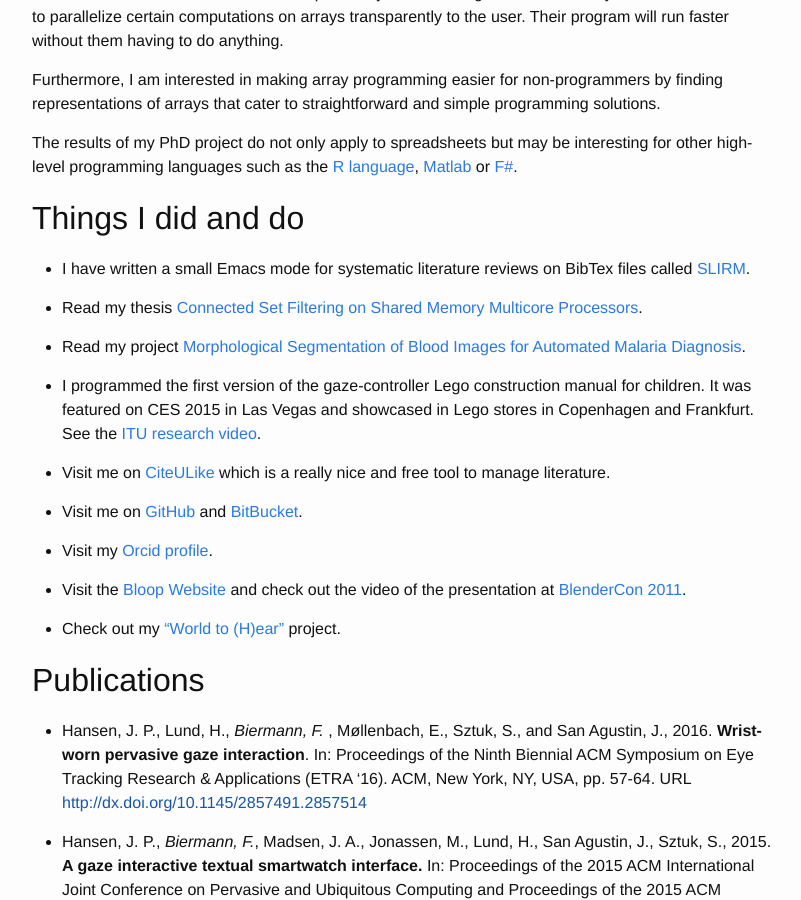
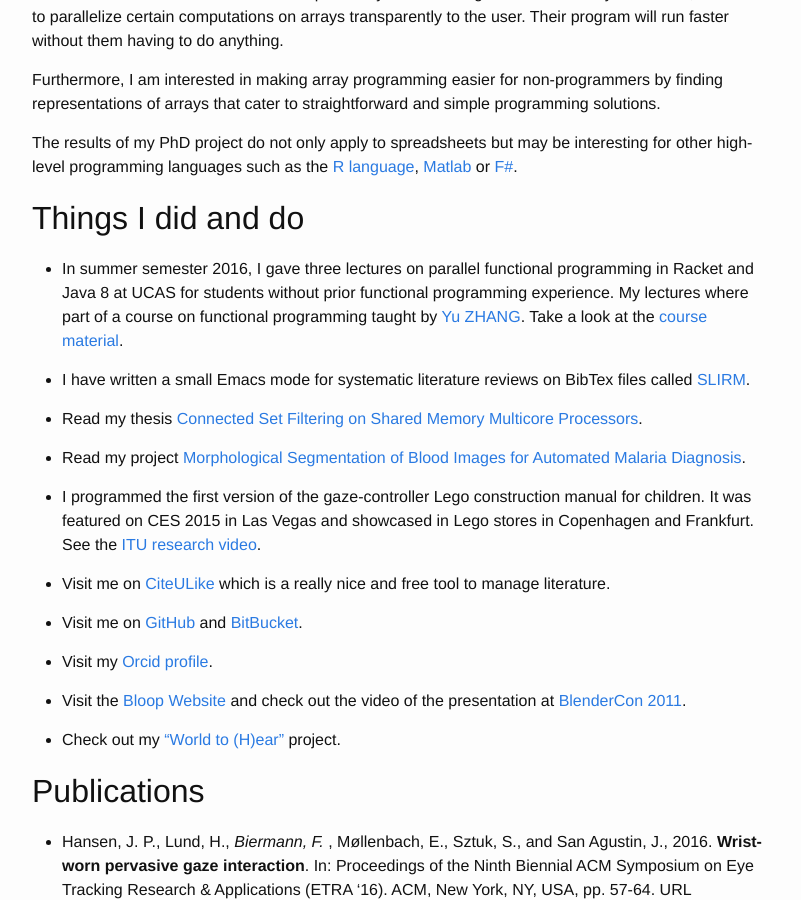
Before and after one commit to fbie/fbie.github.io, a Jekyll site: the page built from about.md, in a window 1280 px wide and 900 px high, scrolled down 816 px. Shown: the whole window, without its empty margins (238-1039 px from the left). Built offline with Jekyll 4.4.1, drawn with Linux system fonts in a browser that asks for light colours.

Commit message:
add parallel functional programming to about

```diff
--- a/about.md
+++ b/about.md
@@ -37,6 +37,8 @@ Furthermore, I am interested in making array programming easier for non-programm
 The results of my PhD project do not only apply to spreadsheets but may be interesting for other high-level programming languages such as the [R language](https://www.r-project.org/), [Matlab](http://www.mathworks.com/products/matlab/) or [F#](http://fsharp.org/).
 
 ## Things I did and do ##
+
+- In summer semester 2016, I gave three lectures on parallel functional programming in Racket and Java 8 at UCAS for students without prior functional programming experience. My lectures where part of a course on functional programming taught by [Yu ZHANG](http://lcs.ios.ac.cn/~yzhang). Take a look at the [course material](https://github.com/fbie/parallel-functional-lectures).
 
 - I have written a small Emacs mode for systematic literature reviews on BibTex files called [SLIRM](https://github.com/fbie/slirm).
 
```
